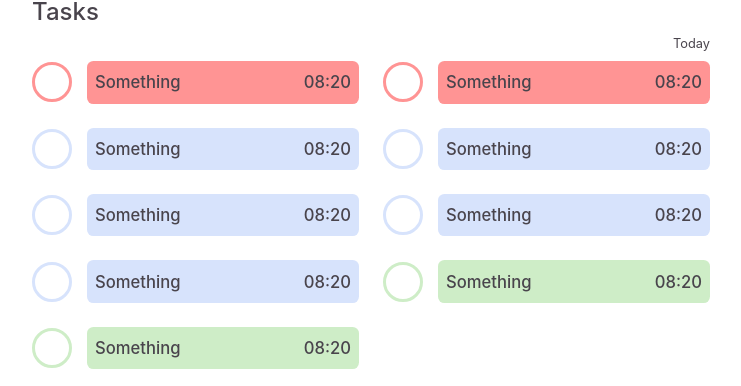
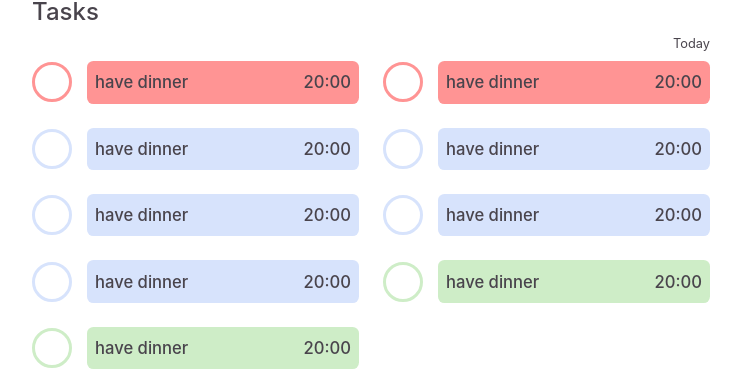
Before and after one commit to Amin-Ansari/My-to-do-list, a React (Create React App) app: page / in a window 1280 px wide. Shown: the part 505-891 px from the top of the page, without its empty margins (269-1010 px from the left). Built offline with nearby package versions, Linux system fonts and the light colour scheme.

Commit message:
The month increasing or decreasing and listing days and dates are done

```diff
--- a/src/Components/Data/CheckBox.js
+++ b/src/Components/Data/CheckBox.js
@@ -1,5 +1,4 @@
 import "./CheckBox.css";
-import { useRef } from "react";
 import { useState } from "react";
 
 export default function CheckBox(props) {
--- a/src/Components/Data/DateInput.js
+++ b/src/Components/Data/DateInput.js
@@ -6,11 +6,28 @@ import { useState } from "react";
 import SelectButton from "./SelectButton";
 import DayPicker from "./DayPicker";
 const DatePicker = (props) => {
+  const [currentDate, updateCurrentDate] = useState(
+    new Date(new Date().getFullYear(), new Date().getMonth() + 1, 0)
+  );
+  let dayNumber = Number(currentDate.toLocaleString("en", { day: "numeric" }));
+  const myDays = [];
+  for (let i = 1; i <= dayNumber; i++) {
+    myDays.push(
+      new Date(currentDate.getFullYear(), currentDate.getMonth() + 1, i)
+    );
+  }
   function closeBackDrop() {
     props.onClosingDPicker(false);
   }
-  const monthChange = () => {
-    props.onClosingDPicker(true);
+  const prevMonth = () => {
+    updateCurrentDate(
+      new Date(currentDate.getFullYear(), currentDate.getMonth(), 0)
+    );
+  };
+  const nxtMonth = () => {
+    updateCurrentDate(
+      new Date(currentDate.getFullYear(), currentDate.getMonth() + 2, 0)
+    );
   };
   return (
     <>
@@ -24,8 +41,8 @@ const DatePicker = (props) => {
           }`}
         >
           <div className="month-control-wrapper">
-            <button onClick={monthChange}>Previous month</button>
-            <button onClick={monthChange}>Next month</button>
+            <button onClick={prevMonth}>Previous month</button>
+            <button onClick={nxtMonth}>Next month</button>
           </div>
           <DayPicker></DayPicker>
           <SelectButton></SelectButton>
--- a/src/Components/Data/DayPicker.css
+++ b/src/Components/Data/DayPicker.css
@@ -10,7 +10,7 @@
   display: flex;
   flex-flow: row nowrap;
 }
-.day-name h4 {
+.day-name ul {
   width: 14.28%;
   font-size: calc(0.75rem + 0.2vw);
   font-weight: 600;
--- a/src/Components/Data/DayPicker.js
+++ b/src/Components/Data/DayPicker.js
@@ -4,13 +4,13 @@ export default function DayPicker() {
   return (
     <div className="day-container">
       <div className="day-name">
-        <h4>Sat</h4>
-        <h4>Sun</h4>
-        <h4>Mon</h4>
-        <h4>Tue</h4>
-        <h4>Wed</h4>
-        <h4>Thu</h4>
-        <h4>Fri</h4>
+        <ul>Sat</ul>
+        <ul>Sun</ul>
+        <ul>Mon</ul>
+        <ul>Tue</ul>
+        <ul>Wed</ul>
+        <ul>Thu</ul>
+        <ul>Fri</ul>
       </div>
     </div>
   );
--- a/src/Components/Data/ListItem.js
+++ b/src/Components/Data/ListItem.js
@@ -24,13 +24,13 @@ const ListItem = (props) => {
             id="task-title"
             className={`${taskDoneState ? "line-throw" : ""}`}
           >
-            Something
+            {props.taskTitle}
           </h6>
           <span
             id="task-time"
             className={`${taskDoneState ? "line-throw" : ""}`}
           >
-            08:20
+            {props.taskTime}
           </span>
         </div>
       </div>
--- a/src/Components/UI/ListLayout.js
+++ b/src/Components/UI/ListLayout.js
@@ -8,15 +8,51 @@ export default function ListLayout() {
         <h4>Today</h4>
       </div>
       <ul className="list-style">
-        <ListItem bgColor="FF9494"></ListItem>
-        <ListItem bgColor="FF9494"></ListItem>
-        <ListItem bgColor="D7E3FC"></ListItem>
-        <ListItem bgColor="D7E3FC"></ListItem>
-        <ListItem bgColor="D7E3FC"></ListItem>
-        <ListItem bgColor="D7E3FC"></ListItem>
-        <ListItem bgColor="D7E3FC"></ListItem>
-        <ListItem bgColor="CEEDC7"></ListItem>
-        <ListItem bgColor="CEEDC7"></ListItem>
+        <ListItem
+          bgColor="FF9494"
+          taskTitle="have dinner"
+          taskTime="20:00"
+        ></ListItem>
+        <ListItem
+          bgColor="FF9494"
+          taskTitle="have dinner"
+          taskTime="20:00"
+        ></ListItem>
+        <ListItem
+          bgColor="D7E3FC"
+          taskTitle="have dinner"
+          taskTime="20:00"
+        ></ListItem>
+        <ListItem
+          bgColor="D7E3FC"
+          taskTitle="have dinner"
+          taskTime="20:00"
+        ></ListItem>
+        <ListItem
+          bgColor="D7E3FC"
+          taskTitle="have dinner"
+          taskTime="20:00"
+        ></ListItem>
+        <ListItem
+          bgColor="D7E3FC"
+          taskTitle="have dinner"
+          taskTime="20:00"
+        ></ListItem>
+        <ListItem
+          bgColor="D7E3FC"
+          taskTitle="have dinner"
+          taskTime="20:00"
+        ></ListItem>
+        <ListItem
+          bgColor="CEEDC7"
+          taskTitle="have dinner"
+          taskTime="20:00"
+        ></ListItem>
+        <ListItem
+          bgColor="CEEDC7"
+          taskTitle="have dinner"
+          taskTime="20:00"
+        ></ListItem>
       </ul>
     </div>
   );
```
